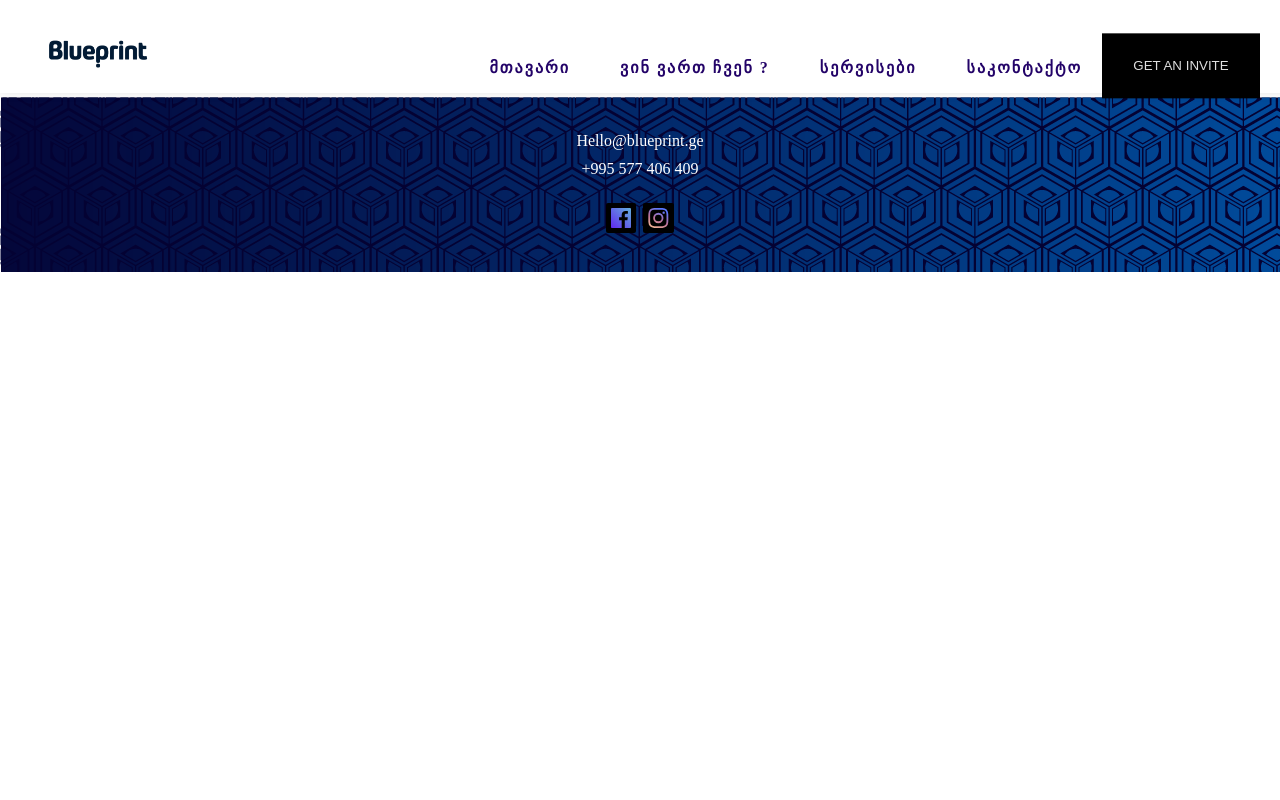
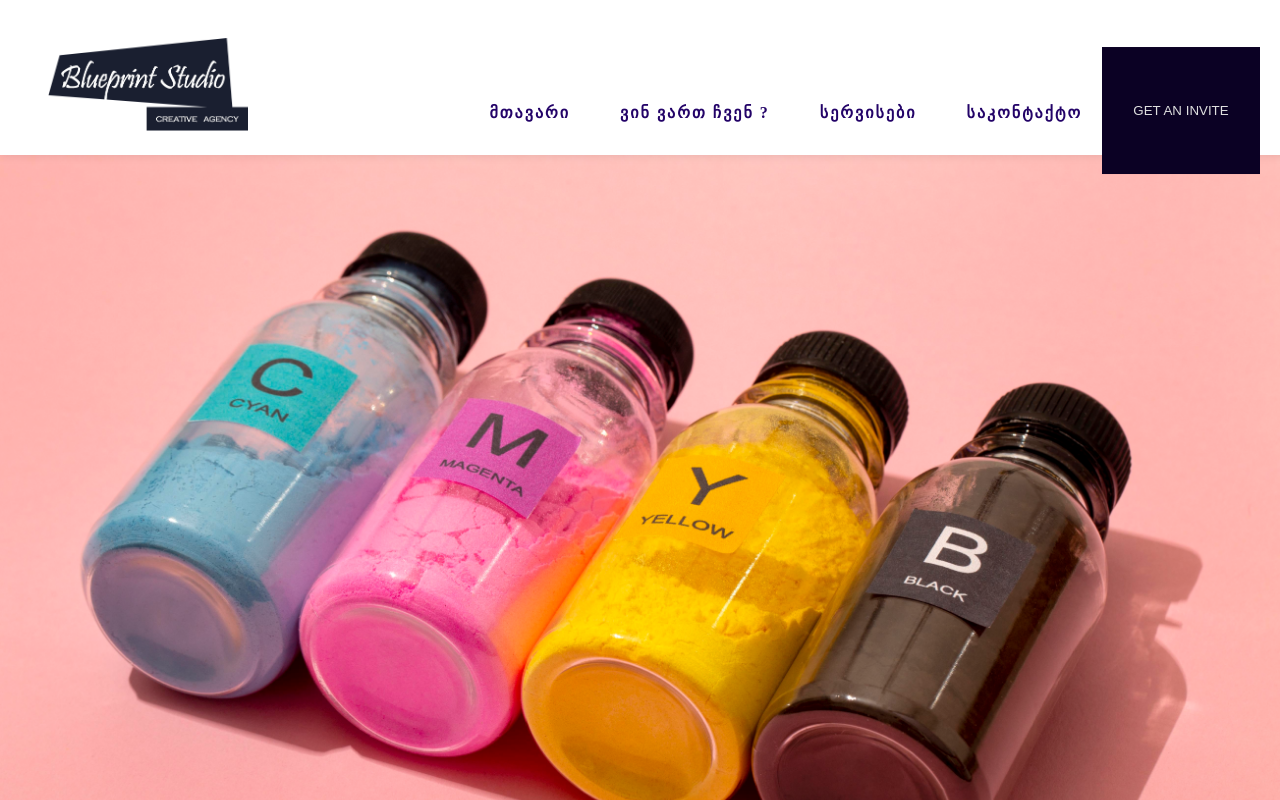
Before and after one commit to anano303/Blueprint-project, a React (Create React App) app: page /contact in a window 1280 px wide. Shown: the top 800 px of the page. Built offline with nearby package versions, Linux system fonts and the light colour scheme.

Commit message:
change logo

```diff
--- a/src/Components/Header.css
+++ b/src/Components/Header.css
@@ -30,8 +30,7 @@ header {
 }
 
 .logo {
-  width: 70px;
-  height: 30px;
+  width: 200px;
 }
 
 .menuBar {
@@ -110,7 +109,7 @@ nav ul li {
 }
 header nav button {
   color: #dfdfdf;
-  background: #000000;
+  background: #0b0124;
   /* min-width: 100%; */
   min-height: 48px;
   margin-right: 32px;
@@ -231,7 +230,7 @@ header nav button {
     border: none;
     cursor: pointer;
     transition: all 0.3s;
-    margin-bottom: 18px;
+    margin-bottom: 48px;
   }
   .menuBar {
     opacity: 0;
@@ -262,9 +261,9 @@ header nav button {
   #nav {
     z-index: 1;
   }
-  .logo {
+  /* .logo {
     width: 100px;
-  }
+  } */
 }
 
 @media screen and (min-width: 1440px) {
@@ -272,9 +271,9 @@ header nav button {
     display: grid;
     grid-template-columns: 25% 25% 25% 25%;
   }
-  .logo {
+  /* .logo {
     width: 100px;
-  }
+  } */
 
   .invisible ul {
     margin-right: 160px;
--- a/src/Pages/Home.css
+++ b/src/Pages/Home.css
@@ -10,7 +10,7 @@
   flex-direction: column;
   justify-content: center;
   align-items: center;
-  margin-top: 70px;
+  margin-top: 130px;
 }
 .poto {
   max-width: 100%;
--- a/src/Pages/about.css
+++ b/src/Pages/about.css
@@ -4,4 +4,5 @@
   padding: 280px 20px 100px 20px;
   text-align: center;
   color: aliceblue;
+  margin-top: 130px;
 }
--- a/src/Pages/contact.css
+++ b/src/Pages/contact.css
@@ -1,6 +1,6 @@
 .contact {
   background-image: url(../Assets/პოლიგრაფია.jpg);
   background-size: cover;
-
-  margin-top: 50px;
+  min-height: 100vh;
+  margin-top: 130px;
 }
--- a/src/Pages/servicies.css
+++ b/src/Pages/servicies.css
@@ -2,7 +2,7 @@
   display: flex;
   flex-direction: column;
   align-items: center;
-  margin-top: 120px;
+  margin-top: 160px;
 }
 .imgs {
   display: flex;
@@ -21,7 +21,6 @@
   flex-direction: column;
   padding: 7px;
   border-radius: 5px;
-
   height: 200px;
   border-radius: 5px;
 }
```
Also changed, not shown: src/Assets/logo.png.
